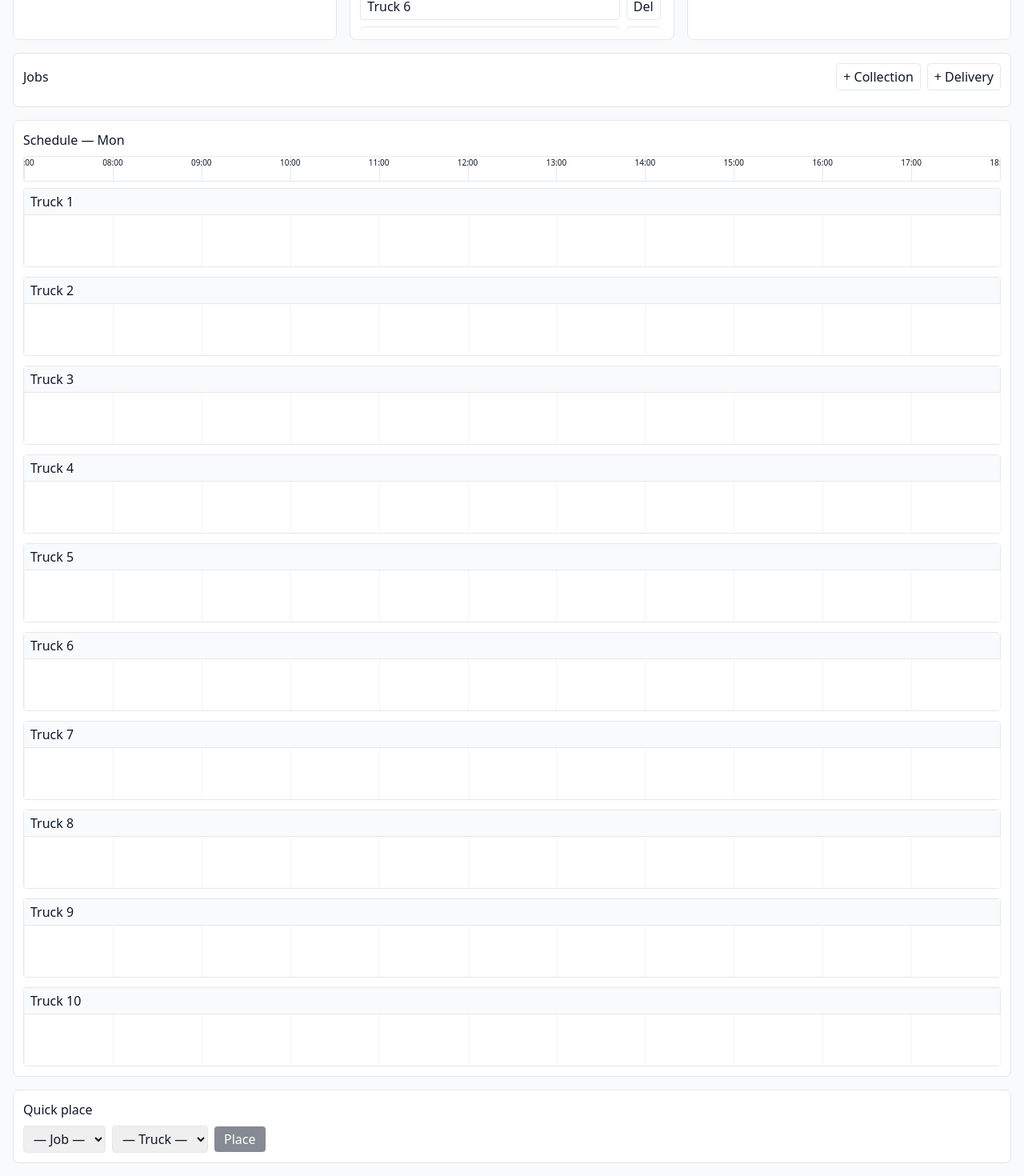
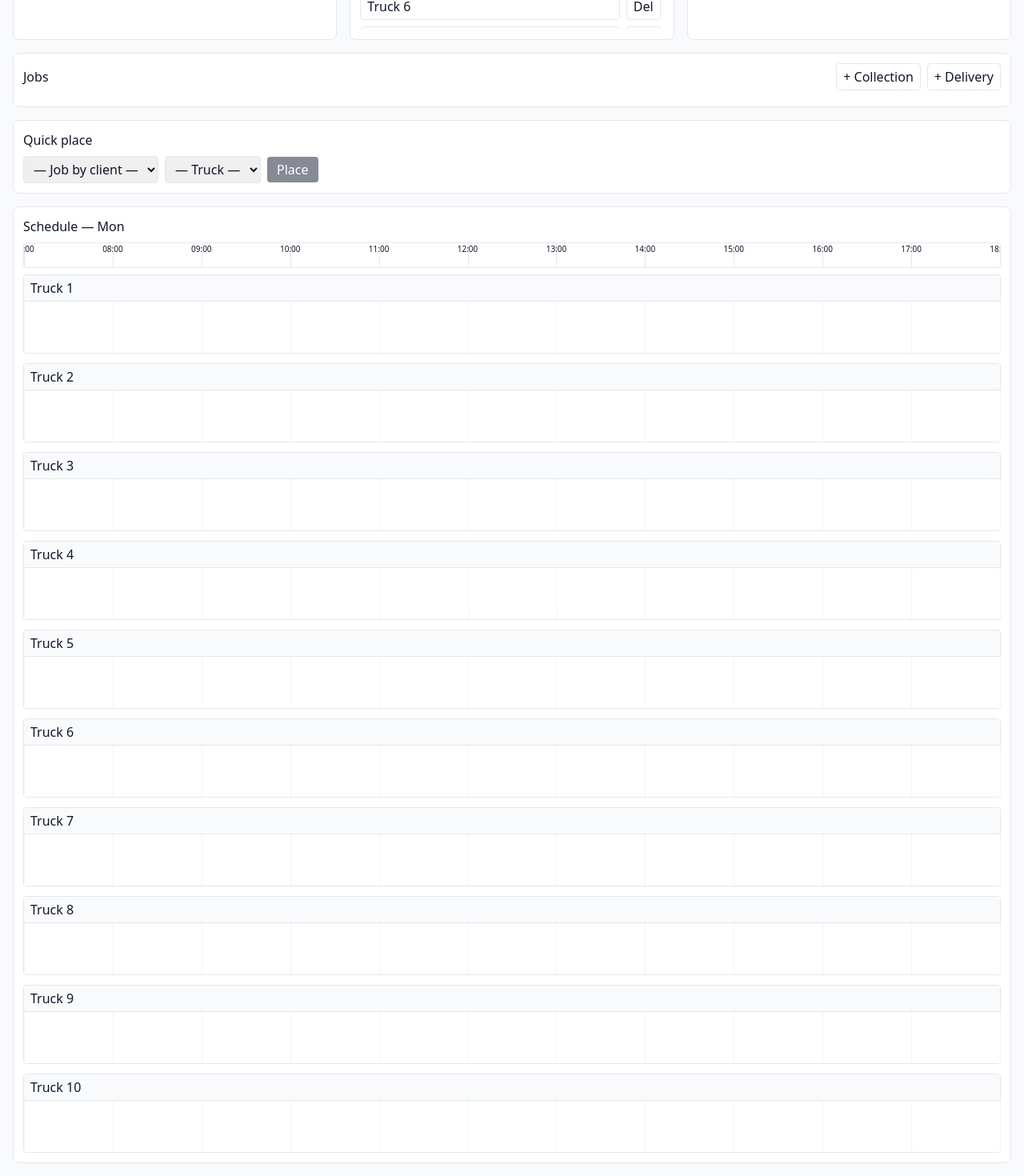
Before and after one commit to CLholdings2025/truck-scheduler, a React (Vite) app: page / in a window 1280 px wide. Shown: the part 334-1804 px from the top of the page at 80% size. Built offline with nearby package versions, Linux system fonts and the light colour scheme; the HTML template or start-up script is replaced by a standard one.

Commit message:
Update App.tsx

```diff
--- a/src/App.tsx
+++ b/src/App.tsx
@@ -292,7 +292,6 @@ export default function App() {
     if (!j) return 0;
     if (j.type === "Delivery") return j.loadMin + j.travelMin + j.onsiteMin;
     return j.travelMin + j.onsiteMin + j.returnTravelMin;
-    // (Return leg for Delivery is typically 0 in this model)
   };
 
   // "Classic" segmented phases (colored)
@@ -517,6 +516,45 @@ export default function App() {
         </div>
       </div>
 
+      {/* ⬇️ Quick place moved here (below Jobs, above Schedule) */}
+      <div className="mt-4 p-3 rounded-lg border bg-white">
+        <div className="font-medium mb-2">Quick place</div>
+        <QuickPlace
+          jobs={jobs}
+          trucks={trucks}
+          clients={clients}
+          onPlace={(jobId, truckId) => {
+            const j = jobById[jobId];
+            if (!j) return;
+            const dur = jobDuration(j);
+            const existing = scheduled
+              .filter((s) => s.day === activeDay && s.truckId === truckId && jobById[s.jobId])
+              .sort((a, b) => a.startMin - b.startMin);
+
+            const snap = (m: number) => Math.ceil(m / gap) * gap;
+            let cur = toMin(settings.startTime);
+            const end = toMin(settings.endTime);
+
+            const fitsAt = (st: number) => {
+              const en = st + dur;
+              for (const r of existing) {
+                if (en > r.startMin && st < r.endMin) return false;
+              }
+              return en <= end;
+            };
+
+            while (cur + dur <= end) {
+              cur = snap(cur);
+              if (fitsAt(cur)) {
+                placeOnSchedule(jobId, truckId, activeDay, cur, cur + dur);
+                break;
+              }
+              cur += gap;
+            }
+          }}
+        />
+      </div>
+
       {/* Schedule */}
       <div className="mt-4 p-3 rounded-lg border bg-white">
         <div className="font-medium mb-2">Schedule — {activeDay}</div>
@@ -637,70 +675,49 @@ export default function App() {
           })}
         </div>
       </div>
-
-      {/* Quick place helper */}
-      <div className="mt-4 p-3 rounded-lg border bg-white">
-        <div className="font-medium mb-2">Quick place</div>
-        <QuickPlace
-          jobs={jobs}
-          trucks={trucks}
-          onPlace={(jobId, truckId) => {
-            const j = jobById[jobId];
-            if (!j) return;
-            const dur = jobDuration(j);
-            const existing = scheduled
-              .filter((s) => s.day === activeDay && s.truckId === truckId && jobById[s.jobId])
-              .sort((a, b) => a.startMin - b.startMin);
-
-            const snap = (m: number) => Math.ceil(m / gap) * gap;
-            let cur = toMin(settings.startTime);
-            const end = toMin(settings.endTime);
-
-            const fitsAt = (st: number) => {
-              const en = st + dur;
-              for (const r of existing) {
-                if (en > r.startMin && st < r.endMin) return false;
-              }
-              return en <= end;
-            };
-
-            while (cur + dur <= end) {
-              cur = snap(cur);
-              if (fitsAt(cur)) {
-                placeOnSchedule(jobId, truckId, activeDay, cur, cur + dur);
-                break;
-              }
-              cur += gap;
-            }
-          }}
-        />
-      </div>
     </div>
   );
 }
 
 /** =======================================
- * QuickPlace component
+ * QuickPlace component (now shows CLIENT NAME)
  * ======================================= */
 function QuickPlace({
-  jobs, trucks, onPlace,
+  jobs, trucks, clients, onPlace,
 }: {
-  jobs: Job[]; trucks: Truck[]; onPlace: (jobId: ID, truckId: ID) => void;
+  jobs: Job[]; trucks: Truck[]; clients: Client[]; onPlace: (jobId: ID, truckId: ID) => void;
 }) {
   const [jobId, setJobId] = useState<ID>("");
   const [truckId, setTruckId] = useState<ID>("");
 
+  const clientById = useMemo(() => Object.fromEntries(clients.map(c => [c.id, c])), [clients]);
+
   return (
     <div className="flex gap-2 items-center">
       <select className="border rounded px-2 py-1" value={jobId} onChange={(e) => setJobId(e.target.value)}>
-        <option value="">— Job —</option>
-        {jobs.map((j) => <option key={j.id} value={j.id}>{j.title} ({j.type})</option>)}
+        <option value="">— Job by client —</option>
+        {jobs.map((j) => {
+          const name = j.clientId ? (clientById[j.clientId]?.name || "No client") : "No client";
+          return (
+            <option key={j.id} value={j.id}>
+              {name} ({j.type})
+            </option>
+          );
+        })}
       </select>
       <select className="border rounded px-2 py-1" value={truckId} onChange={(e) => setTruckId(e.target.value)}>
         <option value="">— Truck —</option>
-        {trucks.map((t) => <option key={t.id} value={t.id}>{t.name}</option>)}
+        {trucks.map((t) => (
+          <option key={t.id} value={t.id}>
+            {t.name}
+          </option>
+        ))}
       </select>
-      <button className="px-3 py-1 rounded bg-slate-900 text-white disabled:opacity-50" disabled={!jobId || !truckId} onClick={() => onPlace(jobId, truckId)}>
+      <button
+        className="px-3 py-1 rounded bg-slate-900 text-white disabled:opacity-50"
+        disabled={!jobId || !truckId}
+        onClick={() => onPlace(jobId, truckId)}
+      >
         Place
       </button>
     </div>
```
